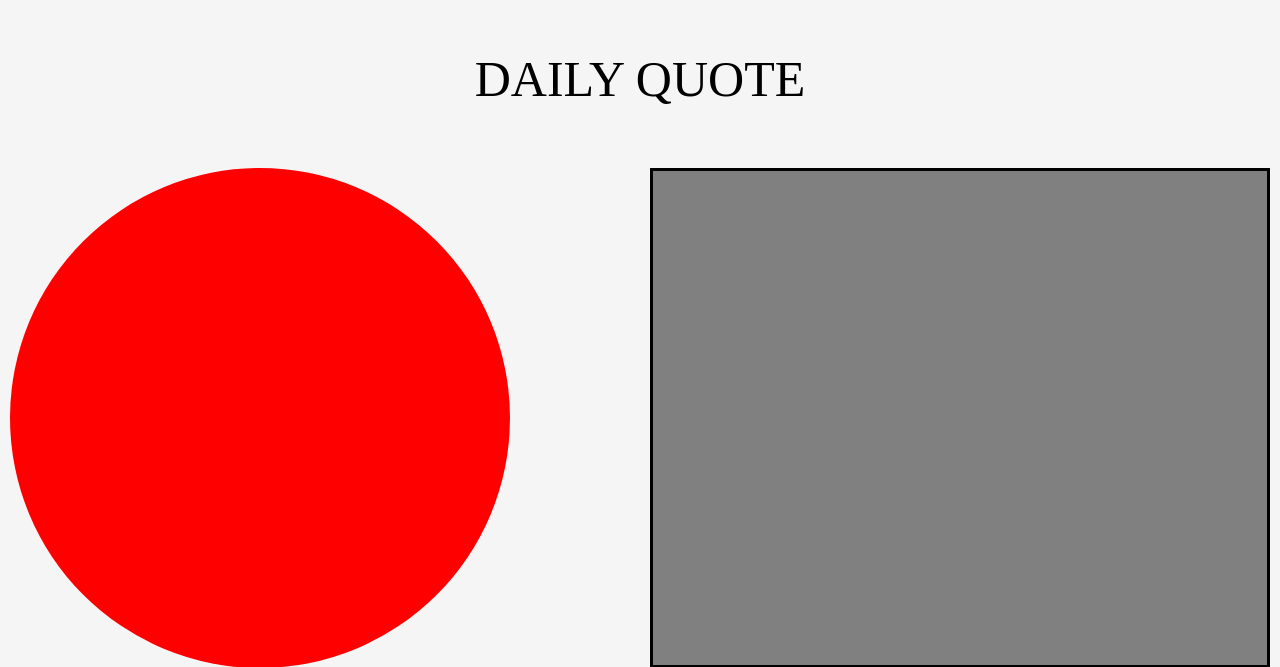
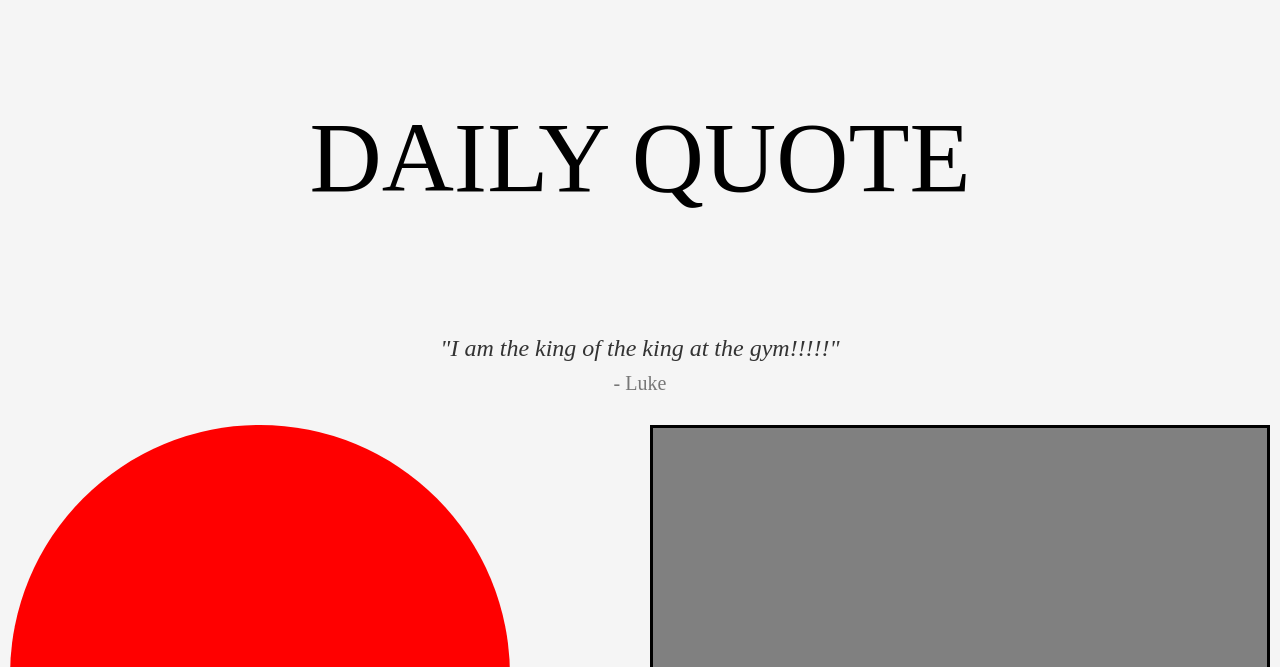
Before and after one commit to alans-42/CSE-312-Web-App, a Flask app: page / in a window 1280 px wide. Shown: the part 120-787 px from the top of the page. Run offline with Flask 3, Linux system fonts and the light colour scheme; data that the repository does not hold is empty.

Commit message:
add the functional dynamic quote (edit file, index.html , functions.js, style.css)

```diff
--- a/public/functions.js
+++ b/public/functions.js
@@ -1,6 +1,6 @@
 function refresh(){
   refreshPosts();
-  // setInterval(refreshPosts, 5000);
+  updateQuote();
 }
 
 function openNav(){
@@ -219,4 +219,26 @@ function clear(){
   const chatTextBox = document.getElementById("food-text-box");
   chatTextBox.value = "";
 }
-// hi
+
+// Quote Functionality
+const quotes = [
+  { text: "Be yourself; everyone else is already taken.", author: "Oscar Wilde" },
+  { text: "Big arm is my dream but not anymore.you feel me.", author: "Junpeng" },
+  { text: "I GOT 99 PROBLEMS, BUT I'M GOING TO THE GYM TO IGNORE ALL OF THEM..", author: "UNKNOWN" },
+  { text: "I am the king of the king at the gym!!!!!", author: "Alan" },
+  { text: "I am the king of the king at the gym!!!!!", author: "Cayden" },
+  { text: "I am the king of the king at the gym!!!!!", author: "Luke" },
+  { text: "I am the king of the king at the gym!!!!! Work out with me", author: "Darius" },
+  { text: "The only limit to the height of your achievements is the reach of your dreams and your willingness to work for them", author: "Michelle Obama" }
+];
+
+function getRandomQuote() {
+  const index = Math.floor(Math.random() * quotes.length);
+  return quotes[index];
+}
+
+function updateQuote() {
+  const dailyQuote = getRandomQuote();
+  document.getElementById("quote-text").textContent = `"${dailyQuote.text}"`;
+  document.getElementById("quote-author").textContent = `- ${dailyQuote.author}`;
+}
--- a/public/style.css
+++ b/public/style.css
@@ -233,3 +233,24 @@
     border: 2px solid black;
     background-color: lightskyblue;
   }
+
+ /* Quotes */
+ .quote-container {
+    text-align: center;
+    padding: 20px;
+    margin-top: 20px;
+}
+
+.quote-text {
+    font-size: 24px;
+    font-style: italic;
+    color: #333;
+    margin: 0 0 10px 0;
+}
+
+
+.quote-author {
+    font-size: 20px;
+    color: #777;
+    margin: 0;
+}
--- a/templates/index.html
+++ b/templates/index.html
@@ -22,9 +22,17 @@
             <a href="/templates/share.html">Share</a>
         </div>
 
-        <div style="text-align: center; font-size: 50px;">
+        <div style="text-align: center; font-size: 100px;">
             <p>DAILY QUOTE</p>
         </div>
+
+        <div id="daily-quote" class="quote-container">
+            <p id="quote-text" class="quote-text"></p>
+            <p id="quote-author" class="quote-author"></p>
+        </div>
+<!--        <div style="text-align: center; font-size: 100px;">-->
+<!--            <p>DAILY QUOTE</p>-->
+<!--        </div>-->
 
         <div class="row">
             <div class="column">
```
Also changed, not shown: 1 other file.
